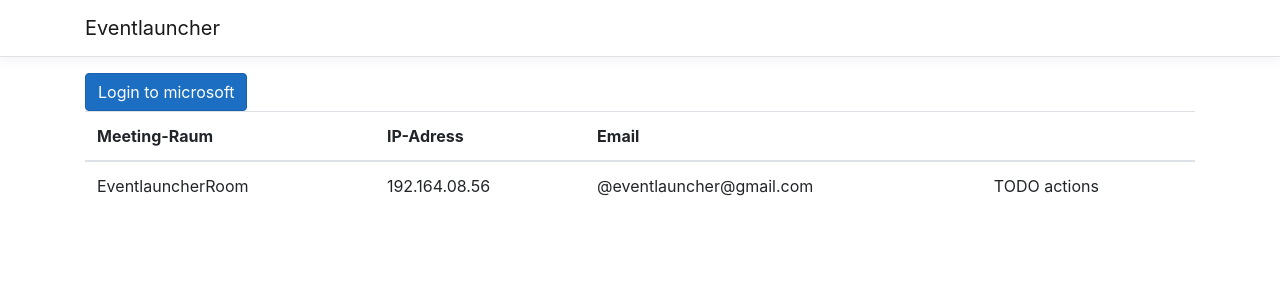
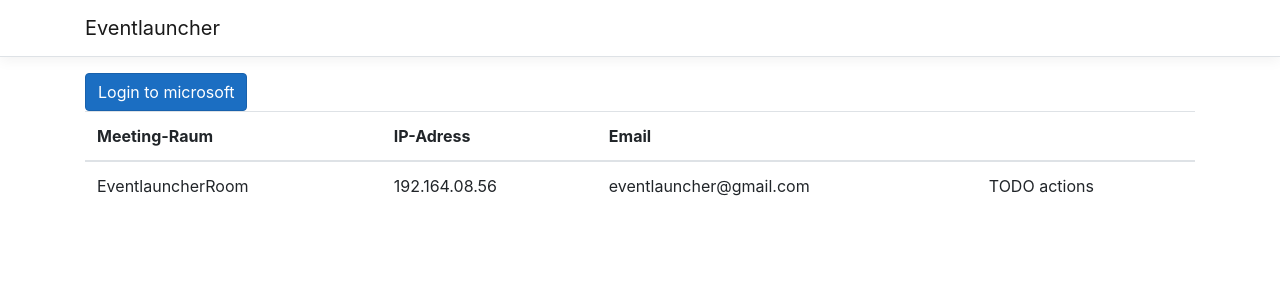
Before and after one commit to ynkf/EventLauncher, an Angular app in the folder Eventlauncher.Web/ClientApp/: page / in a window 1280 px wide. Shown: the top 300 px of the page. Built offline with nearby package versions, Linux system fonts and the light colour scheme.

Commit message:
refactoring

```diff
--- a/Eventlauncher.Web/ClientApp/src/app/home/home.component.html
+++ b/Eventlauncher.Web/ClientApp/src/app/home/home.component.html
@@ -13,7 +13,7 @@
     <tr *ngFor="let m of mockdata">
       <td>{{m.name}}</td>
       <td>{{m.ip}}</td>
-      <td>@{{m.email}}</td>
+      <td>{{m.email}}</td>
       <td>TODO actions</td>
     </tr>
   </tbody>
```
